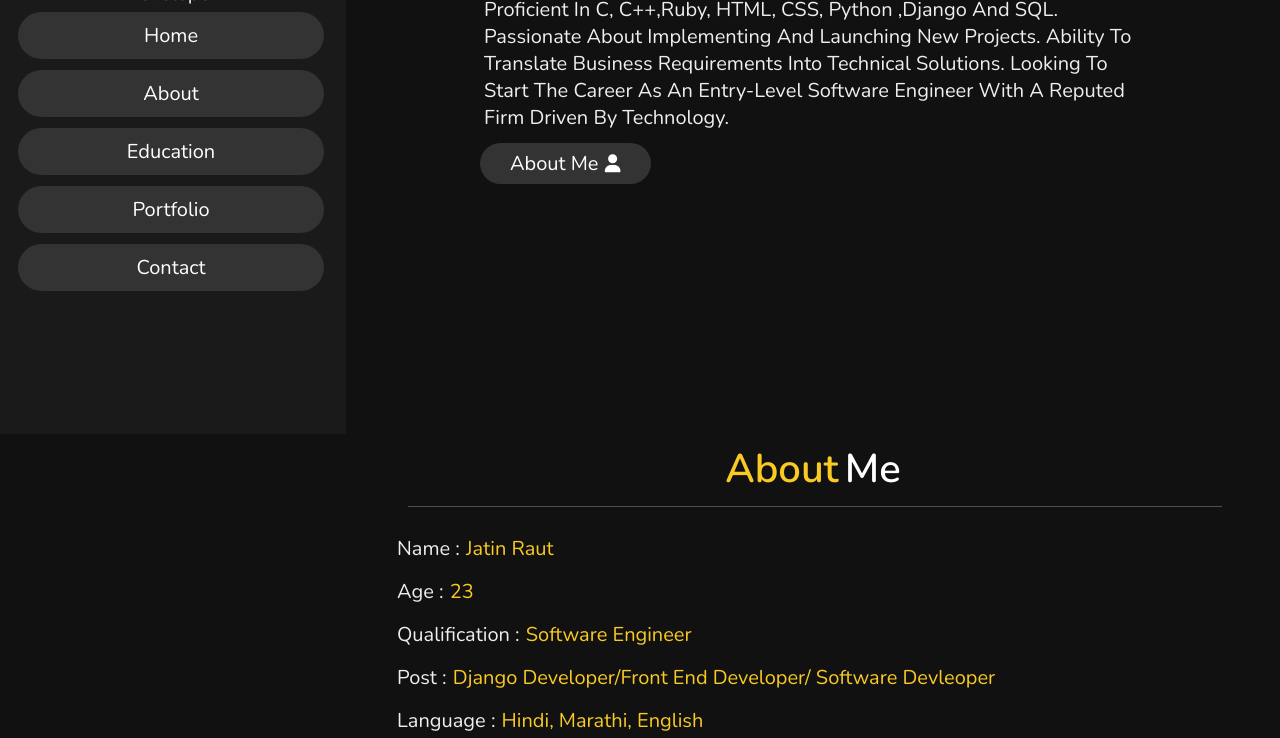
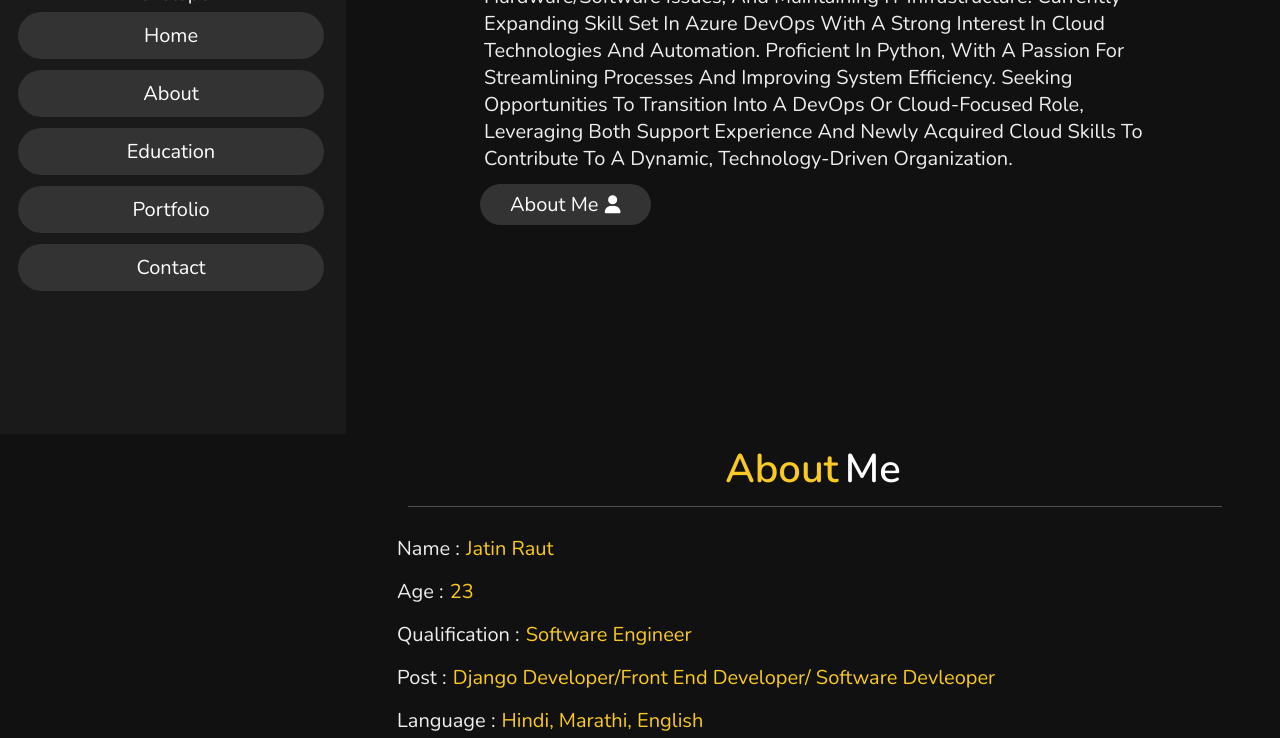
Before and after one commit to ErJatinRaut/portfolio, a plain HTML site: page index.html in a window 1280 px wide. Shown: the part 362-1100 px from the top of the page. Drawn offline with nearby package versions, Linux system fonts and the light colour scheme; a script that the page names is missing.

Commit message:
Update index.html

```diff
--- a/index.html
+++ b/index.html
@@ -47,11 +47,7 @@
 
     <h3>HI THERE !</h3>
     <h1>I'M <span>Jatin Raut</span></h1>
-    <p>Strong in design and integration with intuitive problem-solving skills.
-         Proficient in C, C++,Ruby, HTML, CSS, Python ,Django and SQL. Passionate about
-         implementing and launching new projects. Ability to translate business
-          requirements into technical solutions. Looking to start the career as
-           an entry-level software engineer with a reputed firm driven by technology.
+    <p>Experienced Desktop Support Engineer with over 2 years of hands-on experience in providing technical support, troubleshooting hardware/software issues, and maintaining IT infrastructure. Currently expanding skill set in Azure DevOps with a strong interest in cloud technologies and automation. Proficient in Python, with a passion for streamlining processes and improving system efficiency. Seeking opportunities to transition into a DevOps or cloud-focused role, leveraging both support experience and newly acquired cloud skills to contribute to a dynamic, technology-driven organization.
     </p>
     <a href="#about"><button class="btn">about me <i class="fas fa-user"></i></button></a>
 
```
